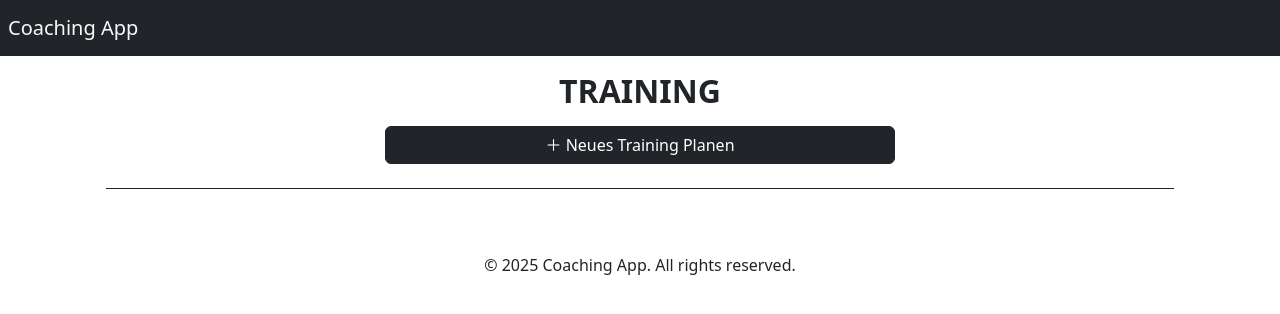
After one commit to HansFrieder/CoachingApp, a Django app: template coaching_app/templates/pages/training_overview.html in a window 1280 px wide. The commit adds this page. Shown: the top 314 px of the page. Run offline with Django 5.2, Linux system fonts and the light colour scheme; the template is opened without the code that fills it, so the values that code supplies are empty; some libraries are stand-ins or nearby versions.

Commit message:
Training planen als Seite erstellt und Model erstellt

```diff
--- a/coaching_app/config.py
+++ b/coaching_app/config.py
@@ -13,9 +13,9 @@ class Config:
                 'url': 'drills',
                 'view': 'coaching_app.views.drills'
             }, {
-                'name': 'Training planen',
-                'url': 'plan_training',
-                'view': 'coaching_app.views.plan_training'
+                'name': 'Training',
+                'url': 'training_overview',
+                'view': 'coaching_app.views.training_overview'
             }, {
                 'name': 'Trainings Report',
                 'url': 'training_report',
--- a/coaching_app/templates/pages/edit_drill.html
+++ b/coaching_app/templates/pages/edit_drill.html
@@ -5,7 +5,7 @@
     <div class="container-md ps-5 pe-5">
         <div class="row">
             <div class="col text-center m-2 p-2 pb-0">
-                <h2 class="text-uppercase fw-bold">Neuer Drill</h2>
+                <h2 class="text-uppercase fw-bold">{% if drill %}{{ drill.name }} bearbeiten{% else %}Neuer Drill{% endif %}</h2>
             </div>
         </div>
     </div>
--- /dev/null
+++ b/coaching_app/templates/pages/training_overview.html
@@ -0,0 +1,30 @@
+{% extends "base.html" %}
+
+{% block content %}
+    <!-- Ebene 0 -->
+    <div class="container-md ps-5 pe-5">
+        <!-- Über dem Strich -->
+
+        <!-- Überschrift -->
+        <div class="row">
+            <div class="col text-center m-2 p-2 pb-0">
+                <h2 class="text-uppercase fw-bold">Training</h2>
+            </div>
+        </div>
+
+    <!-- Button zum Erstellen eines neuen Drills -->
+        <div class="row pb-4 border-bottom border-dark border-1">
+            <div class="col-1 col-md-3"></div>
+            <div class="col-10 col-md-6 d-flex justify-content-center">
+                <a
+                    class="btn btn-dark custom-nav-btn flex-grow-1"
+                    href="{% url 'plan_training' %}"
+                >&#xff0b; Neues Training Planen</a>
+            </div>
+            <div class="col-1 col-md-3"></div>
+        </div>
+
+        <!-- Unter dem Strich -->
+
+    </div>
+{% endblock %}
--- a/coaching_app/urls.py
+++ b/coaching_app/urls.py
@@ -32,4 +32,5 @@ urlpatterns = [
     path('navigation/', views.navigation_popup, name='navigation_popup'),  # Navigation Popup
     *[path(f"{site["url"]}/", import_string(site["view"]), name=site["url"]) for site in config.sites['navigation_sites']], # Dynamic URL patterns for navigation sites
     path('drills/edit/', views.edit_drill, name='edit_drill'),  # Edit or delete Drill
+    path('training/plan/', views.plan_training, name='plan_training'),  # Plan or edit Training
 ]
```
Also changed, not shown: coaching_app/models.py (+40 -0 lines), coaching_app/templates/pages/plan_training.html (+46 -4 lines), coaching_app/views.py (+8 -1 lines), list.html (deleted, +0 -21 lines).
